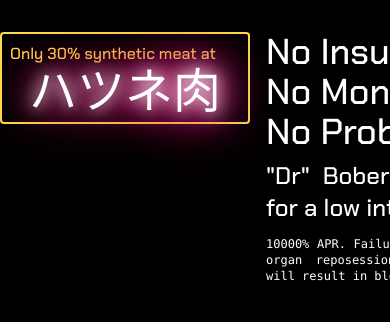
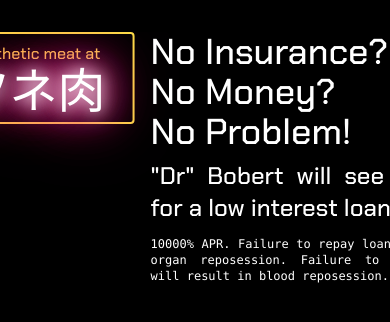
Before and after one commit to Gman98ish/adscape, a React (Vite) app: page / in a window 390 px wide. Shown: the top 322 px of the page. Built offline with nearby package versions, Linux system fonts and the light colour scheme.

Commit message:
Fixed non-animation on mobile

```diff
--- a/src/App.jsx
+++ b/src/App.jsx
@@ -21,7 +21,7 @@ const DrBobert = props => <div className="text-white font-chakra max-w-[350px] w
 </div>
 
 const Scroller = props => <div className={`w-full overflow-hidden ${props.className}`}>
-  <div className="flex md:animate-[scroll_30s_linear_infinite] w-fit md:w-full" style={{transformBox: 'content-box'}}>
+  <div className="flex animate-[scroll_30s_linear_infinite] w-fit md:w-full" style={{transformBox: 'content-box'}}>
     {[1,2].map(i => <div key={i} className="md:min-w-full min-w-min flex justify-between">
       {props.children}
     </div>)}
```
